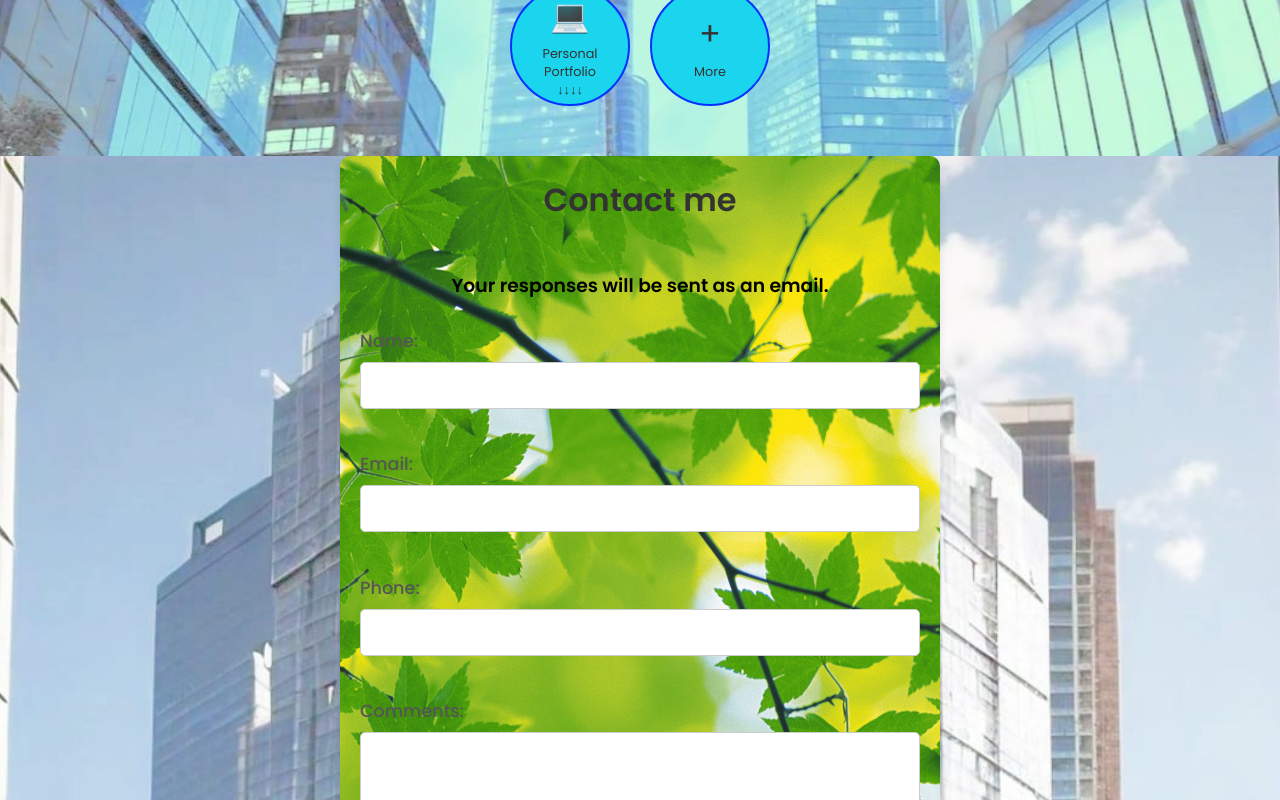
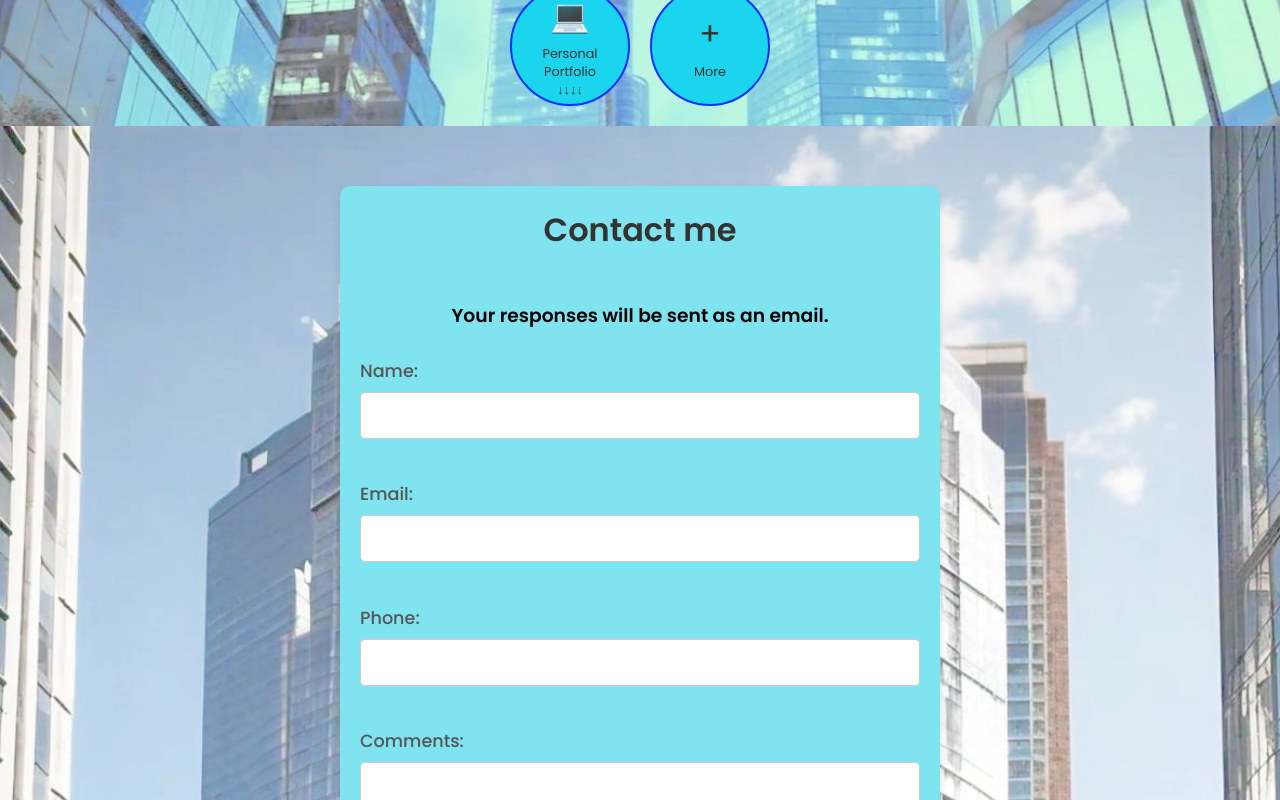
Before and after one commit to sanjitram/personal_portfolio, a React (Create React App) app: page / in a window 1280 px wide. Shown: the part 2180-2980 px from the top of the page. Built offline with nearby package versions, Linux system fonts and the light colour scheme.

Commit message:
Update Form.css

```diff
--- a/src/components/form/Form.css
+++ b/src/components/form/Form.css
@@ -11,7 +11,8 @@
     background-size: cover; /* Scales the image to cover the entire background */
     background-position: center; /* Centers the background image */
     background-repeat: no-repeat; /* Prevents the image from repeating */
-    background-attachment: fixed;}
+    background-attachment: fixed;
+    padding: 30px;}
 
 #contact {
   display: flex;
@@ -24,11 +25,7 @@
   border-radius: 10px;
   box-shadow: 0 4px 8px rgba(0, 0, 0, 0.1);
   margin-top: 30px;
-  background-image: url('./flora.jpg'); /* Path to your image */
-    background-size: cover; /* Scales the image to cover the entire background */
-    background-position: center; /* Centers the background image */
-    background-repeat: no-repeat; /* Prevents the image from repeating */
-    background-attachment: fixed;
+
 
 }
 
```
